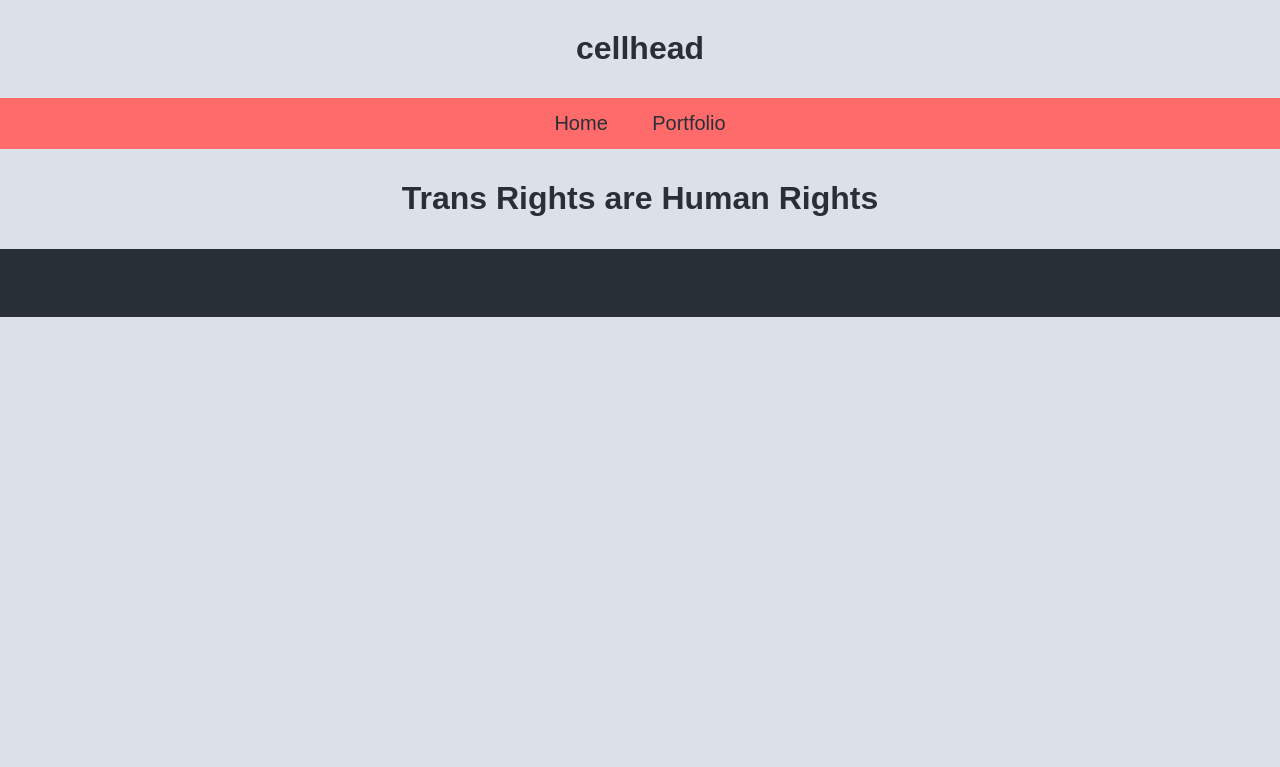
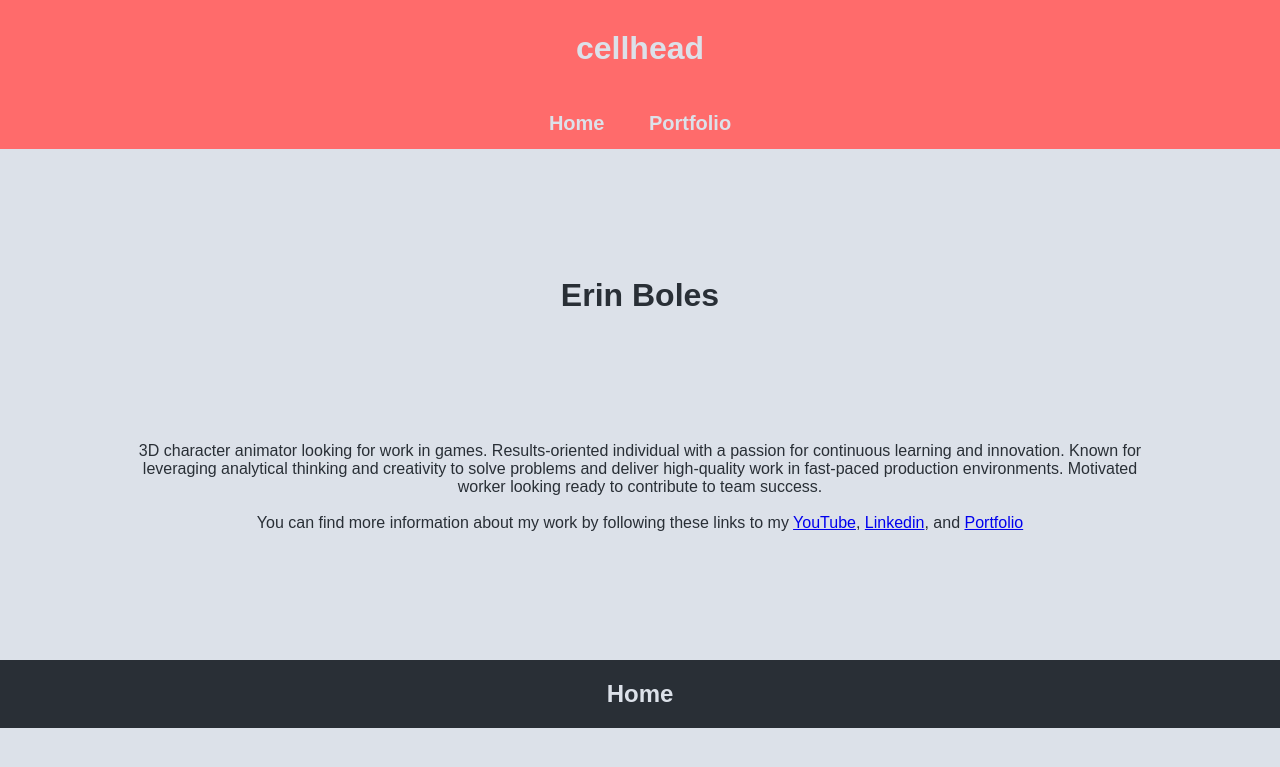
Before and after one commit to cellhead/cellhead.github.io, a Jekyll site: the page index.html, which Jekyll copies as it is, in a window 1280 px wide. Shown: the top 767 px of the page. Built offline with Jekyll 4.4.1, drawn with Linux system fonts in a browser that asks for light colours.

Commit message:
Main Changes to index page, with links added additional refinement to style.css and correction to portfolio layout divs

```diff
--- a/Portfolio.html
+++ b/Portfolio.html
@@ -39,5 +39,6 @@
         </div>
     </div> -->
     <!-- Footer -->
+    </div>
     <div id="footer"></div>
 </html>
--- a/_includes/style.css
+++ b/_includes/style.css
@@ -19,8 +19,8 @@
   --foreground: ;
   --text-dark: var(--jet-black);
   --text-light: var(--alice-blue);
-  --focus: ;
-  --accent: ;
+  --focus: var(--grapefruit-pink);
+  --accent: var(--strong-cyan);
   @import url('https://fonts.googleapis.com/css2?family=Atkinson+Hyperlegible:ital,wght@0,400;0,700;1,400;1,700&display=swap');
   }
 *{
@@ -33,15 +33,17 @@ body{
     margin: 0;
 }
 .header {
-    background-color: var(--alice-blue);
-    color: var(--jet-black);
+    background-color: var(--focus);
+    color: var(--text-light);
     text-align: center;
     padding: 1vmin;
   }
 .topnav{
     list-style-type: none;
     text-align: center;
-    background-color: var(--grapefruit-pink);
+    background-color: var(--focus);
+    font-weight: bold;
+    color: var(--text-light);
     margin: 0;
     padding: 0;
   }
@@ -56,7 +58,7 @@ body{
 .content{
     color: var(--text-dark);
     text-align: center;
-    padding: 10px;
+    margin: 10vmax;
   }
 .footer{
     background-color: var(--jet-black);
@@ -66,7 +68,7 @@ body{
 .footer a{
     display: inline-block;
     text-decoration: none;
-    color: var(--text-dark);
+    color: var(--text-light);
   }
 Iframe{
     border: 0;
@@ -93,7 +95,7 @@ Iframe{
 }
 .itemcontainer{
   color: var(--text-dark);
-  border: 5px;
+  border: 1vmin;
   border-color: var(--grapefruit-pink);
   padding-top: 2vmin;
   padding-bottom: 1vmin;
--- a/index.html
+++ b/index.html
@@ -21,8 +21,14 @@
     <!--This is the main content block-->
     <div class="content">
         <H1>
-            Trans Rights are Human Rights
+            Erin Boles
         </H1>
+    </div>
+    <div class="content">
+        <p>
+            3D character animator looking for work in games. Results-oriented individual with a passion for continuous learning and innovation. Known for leveraging analytical thinking and creativity to solve problems and deliver high-quality work in fast-paced production environments. Motivated worker looking ready to contribute to team success. <br><br>
+            You can find more information about my work by following these links to my <a href="https://www.youtube.com/@CellHead">YouTube</a>, <a href="https://www.linkedin.com/in/erin-j-boles/">Linkedin</a>, and <a href="https://cellhead.github.io/Portfolio.html">Portfolio</a>
+        </p>
     </div>
     <!--This is where footer will go-->
     <div id="footer"></div>
```
